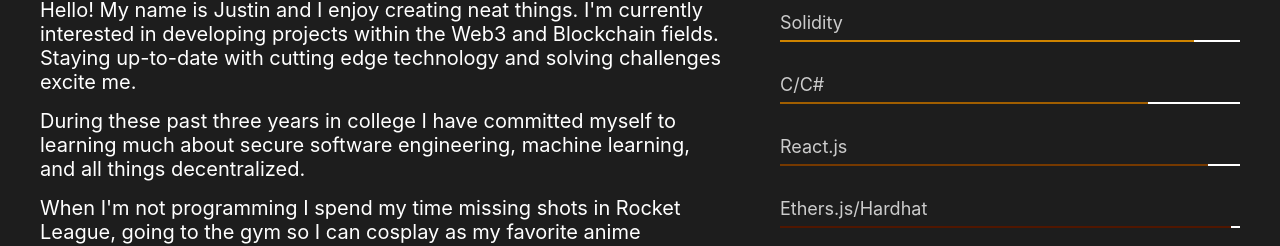
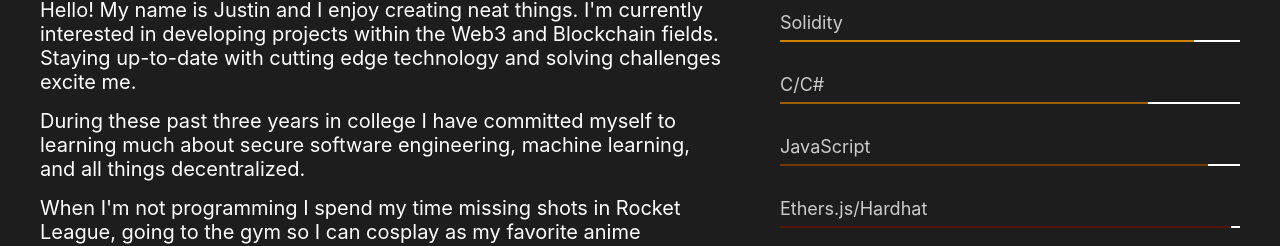
Before and after one commit to JTStephens18/web_portfolio, a React (Create React App) app: page / in a window 1280 px wide. Shown: the part 1077-1323 px from the top of the page. Built offline with nearby package versions, Linux system fonts and the light colour scheme.

Commit message:
Update About.js

```diff
--- a/src/components/About.js
+++ b/src/components/About.js
@@ -60,7 +60,7 @@ class About extends Component {
                     </Fade>
                     <Fade right delay={100}>
                     <div className='chart'>
-                        <span>React.js</span>
+                        <span>JavaScript</span>
                         <footer className='fourth-footer'>
                             <div></div>
                         </footer>
```
